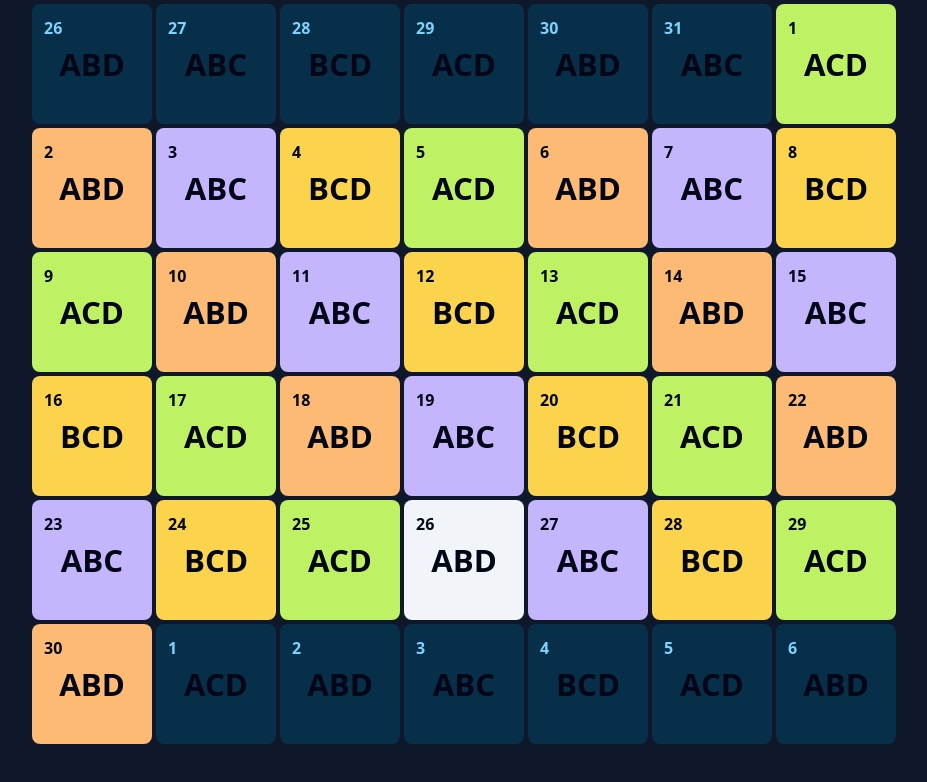
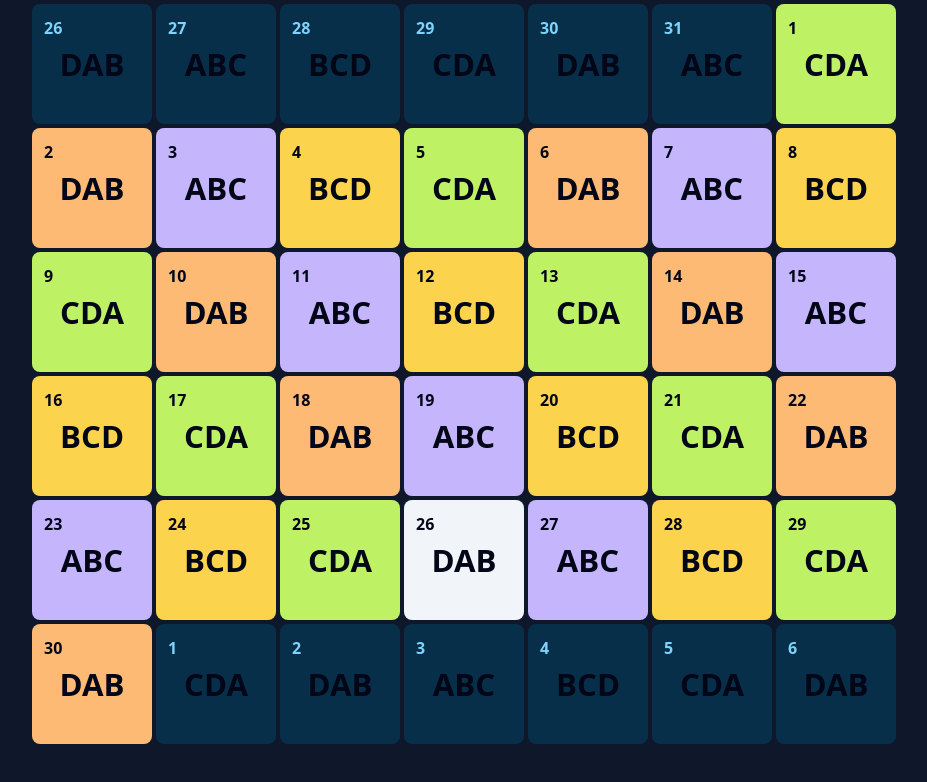
Before and after one commit to Samuellsam/Calended, a Next.js app: page /home in a window 1280 px wide. Shown: the top 782 px of the page, without its empty margins (176-1103 px from the left). Built offline with nearby package versions, Linux system fonts and the light colour scheme.

Commit message:
changed wfo team logic

```diff
--- a/src/enums/WfhTeamEnum.ts
+++ b/src/enums/WfhTeamEnum.ts
@@ -8,9 +8,18 @@ export enum WfhTeamEnum {
 export const getWfoTeam = (wfhTeam: WfhTeamEnum) => {
   let wfo = "";
 
-  Object.values(WfhTeamEnum).forEach((element) => {
-    if (element != wfhTeam) wfo += element;
-  });
+  let step = Object.values(WfhTeamEnum).indexOf(wfhTeam);
+
+  if (step + 1 > 3) step = 0;
+
+  let size = Object.values(WfhTeamEnum).length;
+
+  for (let i = 0; i < size; i++, step++) {
+    if (Object.values(WfhTeamEnum)[step] === wfhTeam) continue;
+
+    if (step >= size) step = 0;
+    wfo += Object.values(WfhTeamEnum)[step];
+  }
 
   return wfo;
 };
```
